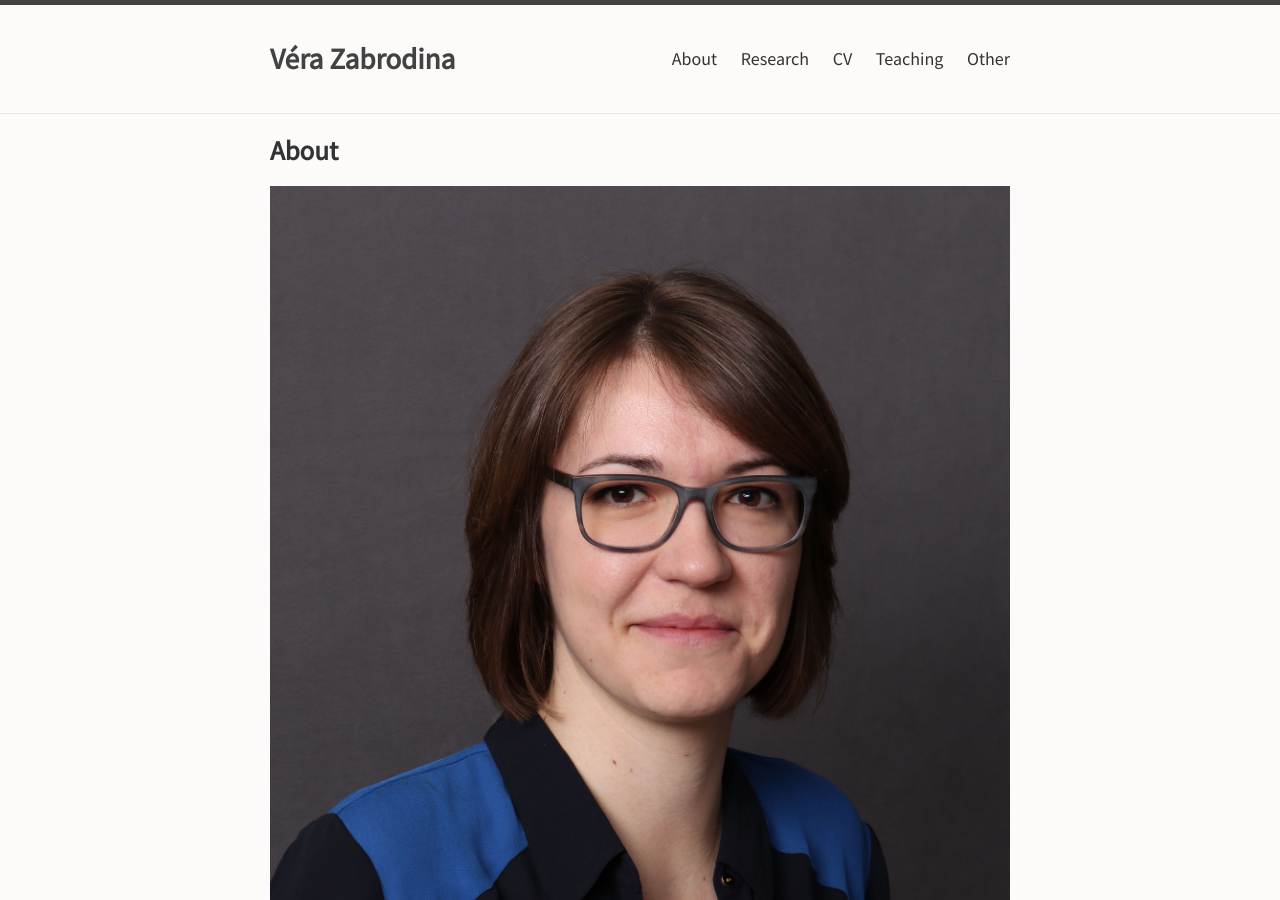
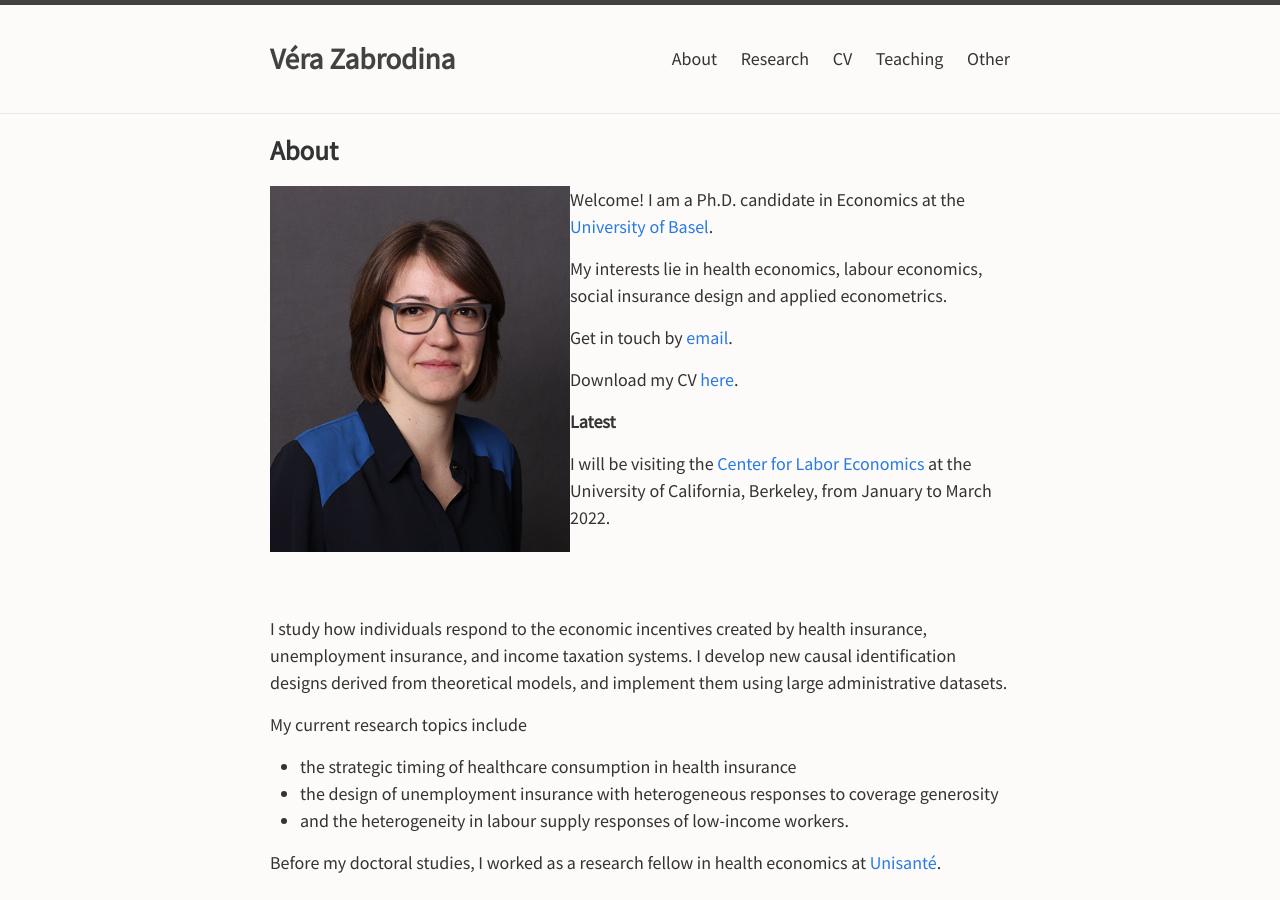
Before and after one commit to verazb/verazb.github.io, a Jekyll site: the page built from index.md, in a window 1280 px wide and 900 px high. Built offline with Jekyll 4.4.1, drawn with Linux system fonts in a browser that asks for light colours; our own code applies the rules of GitHub Pages for plain Markdown files.

Commit message:
adjust pic size

```diff
--- a/index.md
+++ b/index.md
@@ -4,8 +4,9 @@ layout: default
 
 ## About
 
-<img align="left" src="docs/VeraZabrodina2.JPG">
+<img align="left" src="docs/VeraZabrodina2.JPG" width="300">
 <!-- ![](docs/VeraZabrodina.JPG) -->
+<!-- ![image](path-to-image.jpg){: style="float: left"} -->
 
 
 Welcome! I am a Ph.D. candidate in Economics at the [University of Basel](https://wwz.unibas.ch/en/).
```
Also changed, not shown: docs/VeraZabrodina2.JPG.
